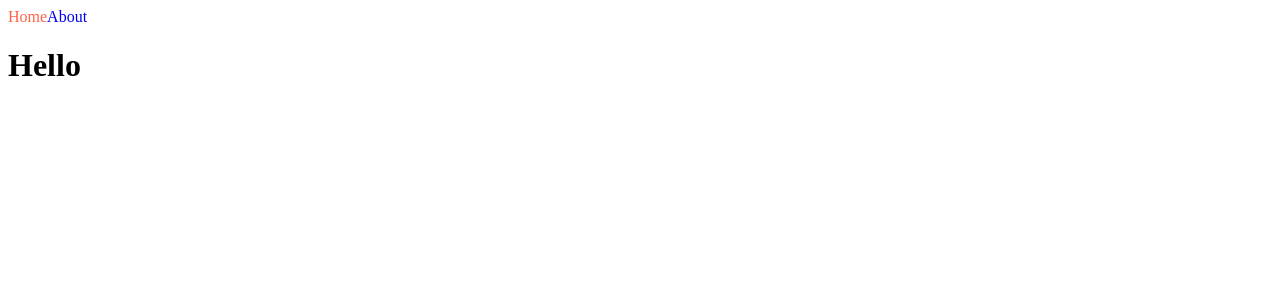
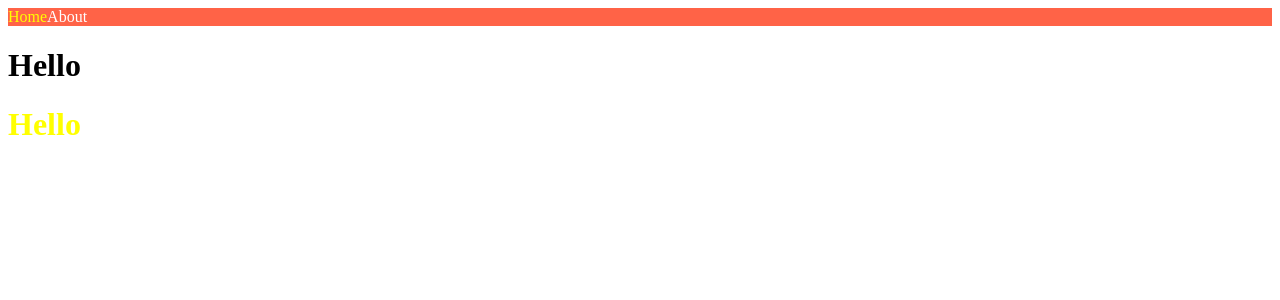
Before and after one commit to parangwave/learn-NextJs12, a Next.js app: page / in a window 1280 px wide. Shown: the top 300 px of the page. Built offline with nearby package versions, Linux system fonts and the light colour scheme.

Commit message:
Framework Overview - Styles JSX

```diff
--- a/components/NavBar.js
+++ b/components/NavBar.js
@@ -1,30 +1,29 @@
 import Link from "next/link";
 import { useRouter } from "next/router";
-import styles from "./NavBar.module.css";
 
 export default function NavBar() {
   const router = useRouter();
   return (
     <nav>
       <Link href="/">
-        <a
-          className={`${styles.link} ${
-            router.pathname === "/" ? styles.active : ""
-          }`}
-        >
-          Home
-        </a>
+        <a className={router.pathname === "/" ? "active" : ""}>Home</a>
       </Link>
       <Link href="/about">
-        <a
-          className={[
-            styles.link,
-            router.pathname === "/about" ? styles.active : "",
-          ].join(" ")}
-        >
-          About
-        </a>
+        <a className={router.pathname === "/about" ? "active" : ""}>About</a>
       </Link>
+      <style jsx global>{`
+        nav {
+          background-color: tomato;
+        }
+
+        a {
+          text-decoration: none;
+        }
+
+        .active {
+          color: yellow;
+        }
+      `}</style>
     </nav>
   );
 }
--- a/components/NavBar.module.css
+++ /dev/null
@@ -1,7 +0,0 @@
-.link {
-  text-decoration: none;
-}
-
-.active {
-  color: tomato;
-}
--- a/pages/index.js
+++ b/pages/index.js
@@ -5,6 +5,12 @@
     <div>
       <NavBar />
       <h1>Hello</h1>
+      <h1 className="active">Hello</h1>
+      <style jsx global>{`
+        a {
+          color: white;
+        }
+      `}</style>
     </div>
   );
 }
```
